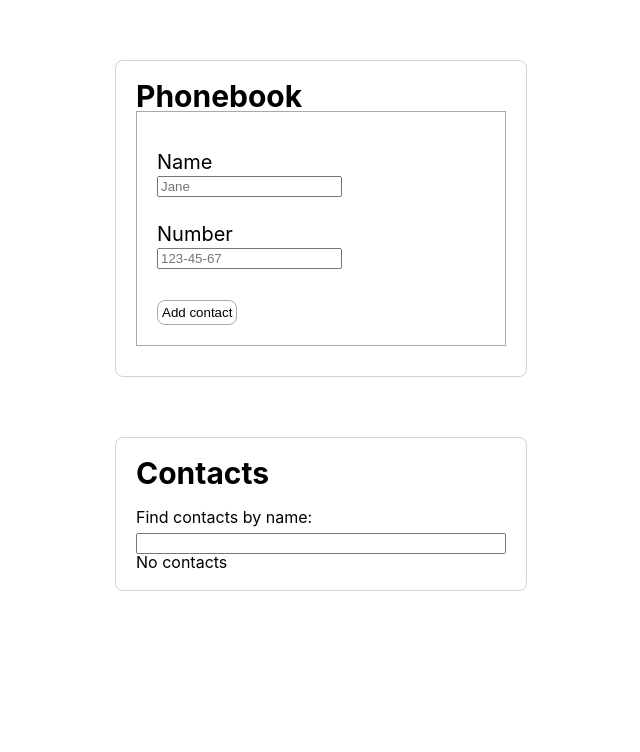
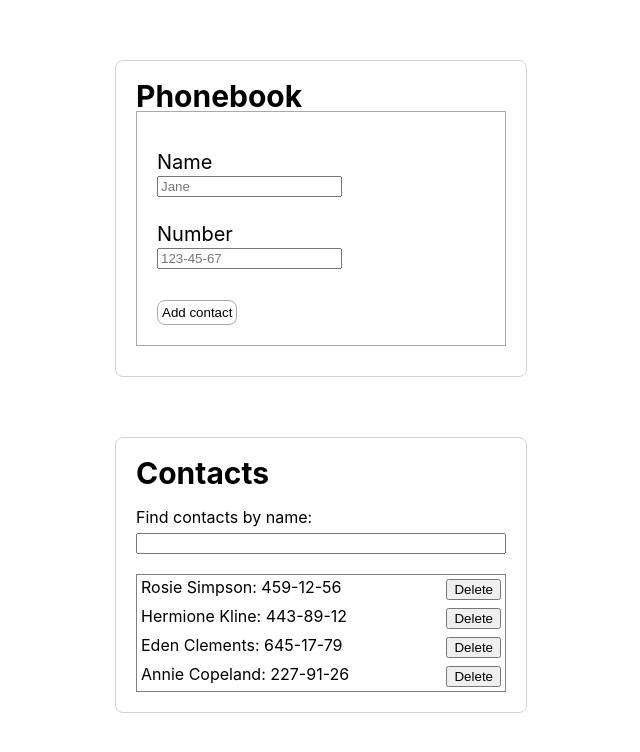
Before and after one commit to NataDent/goit-react-hw-02-phonebook, a React (Create React App) app: page / in a window 1280 px wide. Shown: the top 752 px of the page, without its empty margins (319-959 px from the left). Built offline with nearby package versions, Linux system fonts and the light colour scheme.

Commit message:
The task is completed

```diff
--- a/src/components/App.jsx
+++ b/src/components/App.jsx
@@ -49,7 +49,7 @@ export class App extends Component {
 
         <Section title="Contacts">
           <Filter value={filter} onChange={this.onChange} />
-          {contacts.lendth ? (
+          {contacts.length ? (
             <ContactList
               contacts={contacts.filter(contact =>
                 contact.name.toLowerCase().includes(filter.toLowerCase())
--- a/src/components/Filter/Filter.jsx
+++ b/src/components/Filter/Filter.jsx
@@ -4,7 +4,11 @@ export const Filter = ({ onChange }) => {
   return (
     <FilterForm>
       <label>Find contacts by name:</label>
-      <input type="text" name="find" onChange={e => onChange(e.target.value)} />
+      <input
+        type="text"
+        name="find"
+        onChange={e => onChange(e.currentTarget.value)}
+      />
     </FilterForm>
   );
 };
```
